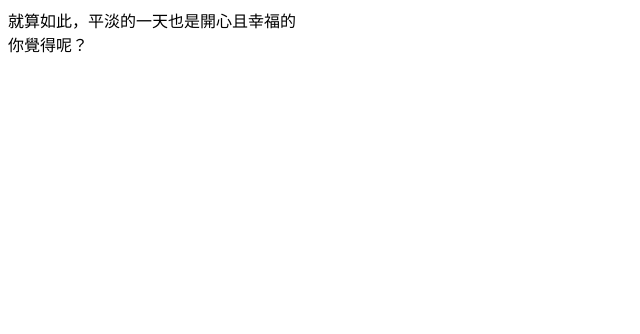
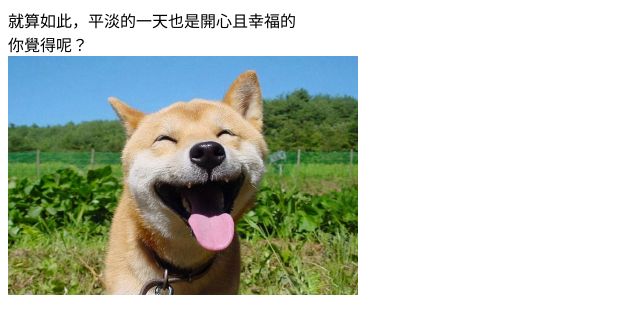
Before and after one commit to Lu-16-create/Lu-16-create.github.io, a plain HTML site: page happy day.html in a window 1280 px wide. Shown: the whole page, without its empty margins (0-640 px from the left). Drawn offline with Linux system fonts and the light colour scheme.

Commit message:
新增圖片２

```diff
--- a/happy day.html
+++ b/happy day.html
@@ -9,6 +9,6 @@
 <br/>
 你覺得呢？
 <br/>
-
+<img src="img2/images2.jpeg" width="350" height="239">
 </body>
 </html>
```
Also changed, not shown: img2/images2.jpeg (added).
